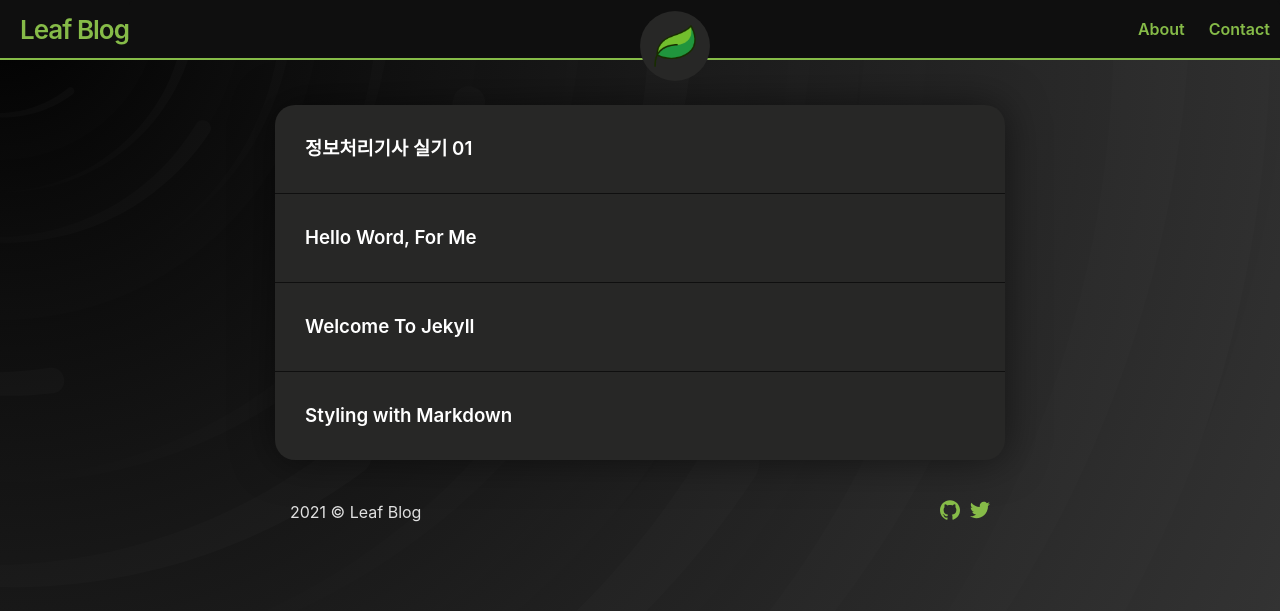
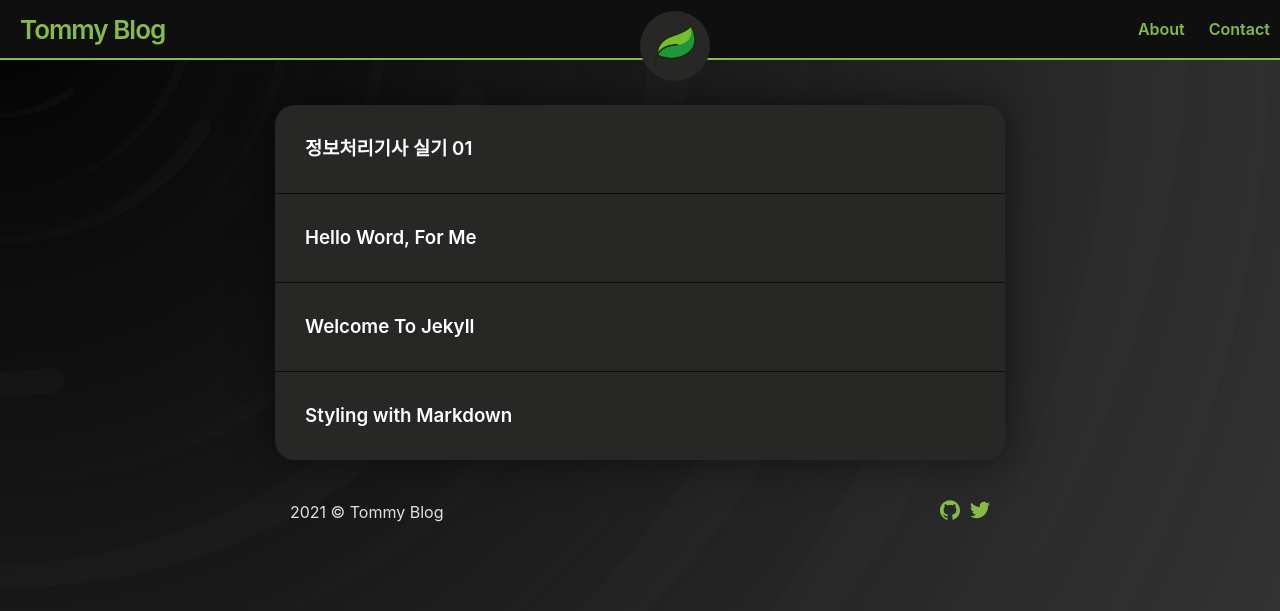
Before and after one commit to ainochi-kor/ainochi-kor.github.io, a Jekyll site: the page built from index.md, in a window 1280 px wide. Shown: the top 611 px of the page. Built offline with Jekyll 4.4.1, drawn with Linux system fonts in a browser that asks for light colours; part of the change alters nothing that is shown.

```diff
--- a/_config.yml
+++ b/_config.yml
@@ -1,4 +1,4 @@
-title: Leaf Blog
+title: Tommy Blog
 iconURL: assets/default-icon.png
 theme: jekyll-theme-leaf
 
@@ -6,8 +6,8 @@ theme: jekyll-theme-leaf
 permalink: :slug
 
 social:
-  twitter: _SupunKavinda
-  github: SupunKavinda
+  twitter:
+  github: https://github.com/ainochi-kor
 
 plugins:
  - jekyll-feed
```
